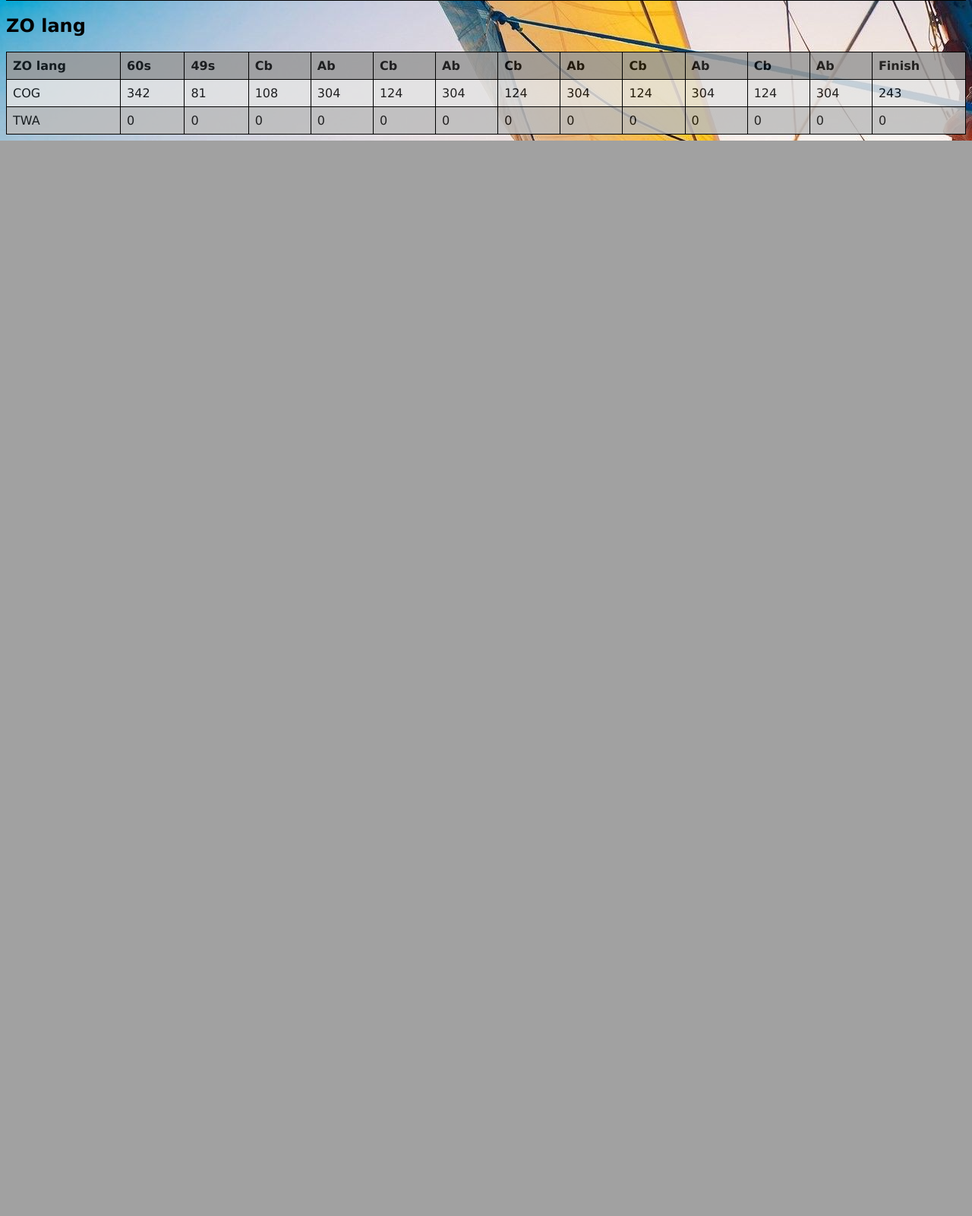
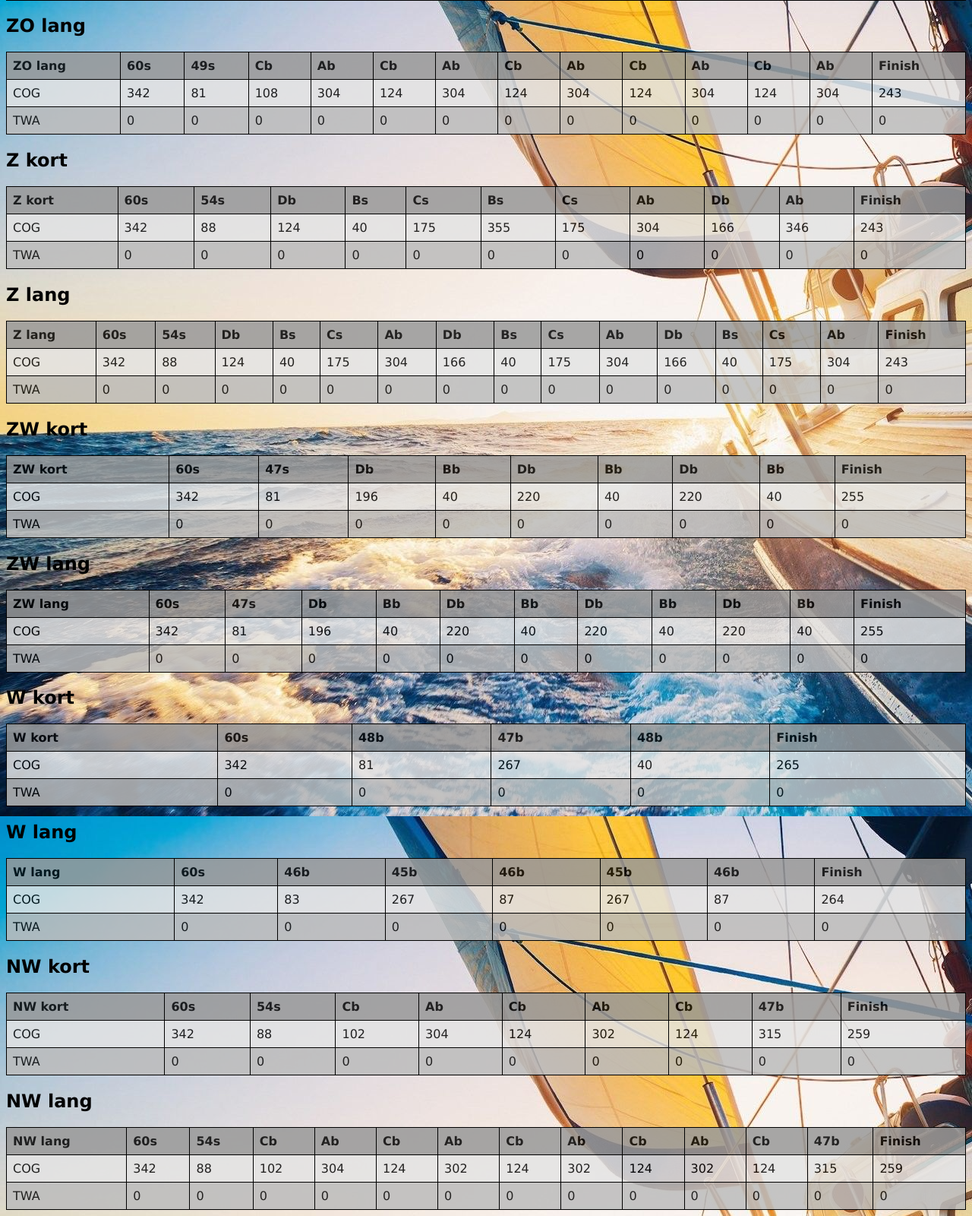
Before and after one commit to eriksnijder/spikant, a Flask app: page / in a window 1280 px wide. Shown: the part 1326-2926 px from the top of the page at 76% size. Before the commit the page ends 1511 px from the top, so only its background shows below. Run offline with Flask 3, Linux system fonts and the light colour scheme.

Commit message:
alle banen toegevoegd

```diff
--- a/app.py
+++ b/app.py
@@ -44,6 +44,46 @@ def index():
         'rows8': [
             ['COG', 342,81,108,304,124,304,124,304,124,304,124,304,243],
             ['TWA', 0, 0, 0, 0, 0, 0, 0, 0, 0, 0, 0, 0, 0] # Empty for calculation
+        ],
+        'columns9': ['Z kort', '60s', '54s', 'Db', 'Bs', 'Cs', 'Bs', 'Cs', 'Ab', 'Db', 'Ab', 'Finish'],
+        'rows9': [
+            ['COG', 342,88,124,40,175,355,175,304,166,346,243],
+            ['TWA', 0, 0, 0, 0, 0, 0, 0, 0, 0, 0, 0] # Empty for calculation
+        ],
+        'columns10': ['Z lang', '60s', '54s', 'Db', 'Bs', 'Cs', 'Ab', 'Db', 'Bs', 'Cs', 'Ab', 'Db', 'Bs', 'Cs', 'Ab', 'Finish'],
+        'rows10': [
+            ['COG', 342,88,124,40,175,304,166,40,175,304,166,40,175,304,243],
+            ['TWA', 0, 0, 0, 0, 0, 0, 0, 0, 0, 0, 0, 0, 0, 0, 0] # Empty for calculation
+        ],
+        'columns11': ['ZW kort', '60s', '47s', 'Db', 'Bb', 'Db', 'Bb', 'Db', 'Bb', 'Finish'],
+        'rows11': [
+            ['COG', 342,81,196,40,220,40,220,40,255],
+            ['TWA', 0, 0, 0, 0, 0, 0, 0, 0, 0] # Empty for calculation
+        ],
+        'columns12': ['ZW lang', '60s', '47s', 'Db', 'Bb', 'Db', 'Bb', 'Db', 'Bb', 'Db', 'Bb', 'Finish'],
+        'rows12': [
+            ['COG', 342,81,196,40,220,40,220,40,220,40,255],
+            ['TWA', 0, 0, 0, 0, 0, 0, 0, 0, 0, 0, 0] # Empty for calculation
+        ],
+        'columns13': ['W kort', '60s', '48b', '47b', '48b', 'Finish'],
+        'rows13': [
+            ['COG', 342,81,267,40,265],
+            ['TWA', 0, 0, 0, 0, 0] # Empty for calculation
+        ],
+        'columns14': ['W lang', '60s', '46b', '45b', '46b', '45b', '46b', 'Finish'],
+        'rows14': [
+            ['COG', 342,83,267,87,267,87,264],
+            ['TWA', 0, 0, 0, 0, 0, 0, 0] # Empty for calculation
+        ],
+        'columns15': ['NW kort', '60s', '54s', 'Cb', 'Ab', 'Cb', 'Ab', 'Cb', '47b', 'Finish'],
+        'rows15': [
+            ['COG', 342,88,102,304,124,302,124,315,259],
+            ['TWA', 0, 0, 0, 0, 0, 0, 0, 0, 0] # Empty for calculation
+        ],
+        'columns16': ['NW lang', '60s', '54s', 'Cb', 'Ab', 'Cb', 'Ab', 'Cb', 'Ab', 'Cb', 'Ab', 'Cb', '47b', 'Finish'],
+        'rows16': [
+            ['COG', 342,88,102,304,124,302,124,302,124,302,124,315,259],
+            ['TWA', 0, 0, 0, 0, 0, 0, 0, 0, 0, 0, 0, 0, 0] # Empty for calculation
         ]
     }
     return render_template('table.html', **data)
--- a/templates/table.html
+++ b/templates/table.html
@@ -200,6 +200,158 @@
         {% endfor %}
       </tbody>
     </table>
+    <h2>Z kort</h2>
+    <table>
+      <thead>
+        <tr>
+          {% for column in columns9 %}
+            <th>{{ column }}</th>
+          {% endfor %}
+        </tr>
+      </thead>
+      <tbody>
+        {% for row in rows9 %}
+          <tr>
+            {% for cell in row %}
+              <td>{{ cell }}</td>
+            {% endfor %}
+          </tr>
+        {% endfor %}
+      </tbody>
+    </table>
+    <h2>Z lang</h2>
+    <table>
+      <thead>
+        <tr>
+          {% for column in columns10 %}
+            <th>{{ column }}</th>
+          {% endfor %}
+        </tr>
+      </thead>
+      <tbody>
+        {% for row in rows10 %}
+          <tr>
+            {% for cell in row %}
+              <td>{{ cell }}</td>
+            {% endfor %}
+          </tr>
+        {% endfor %}
+      </tbody>
+    </table>
+    <h2>ZW kort</h2>
+    <table>
+      <thead>
+        <tr>
+          {% for column in columns11 %}
+            <th>{{ column }}</th>
+          {% endfor %}
+        </tr>
+      </thead>
+      <tbody>
+        {% for row in rows11 %}
+          <tr>
+            {% for cell in row %}
+              <td>{{ cell }}</td>
+            {% endfor %}
+          </tr>
+        {% endfor %}
+      </tbody>
+    </table>
+    <h2>ZW lang</h2>
+    <table>
+      <thead>
+        <tr>
+          {% for column in columns12 %}
+            <th>{{ column }}</th>
+          {% endfor %}
+        </tr>
+      </thead>
+      <tbody>
+        {% for row in rows12 %}
+          <tr>
+            {% for cell in row %}
+              <td>{{ cell }}</td>
+            {% endfor %}
+          </tr>
+        {% endfor %}
+      </tbody>
+    </table>
+    <h2>W kort</h2>
+    <table>
+      <thead>
+        <tr>
+          {% for column in columns13 %}
+            <th>{{ column }}</th>
+          {% endfor %}
+        </tr>
+      </thead>
+      <tbody>
+        {% for row in rows13 %}
+          <tr>
+            {% for cell in row %}
+              <td>{{ cell }}</td>
+            {% endfor %}
+          </tr>
+        {% endfor %}
+      </tbody>
+    </table>
+    <h2>W lang</h2>
+    <table>
+      <thead>
+        <tr>
+          {% for column in columns14 %}
+            <th>{{ column }}</th>
+          {% endfor %}
+        </tr>
+      </thead>
+      <tbody>
+        {% for row in rows14 %}
+          <tr>
+            {% for cell in row %}
+              <td>{{ cell }}</td>
+            {% endfor %}
+          </tr>
+        {% endfor %}
+      </tbody>
+    </table>
+    <h2>NW kort</h2>
+    <table>
+      <thead>
+        <tr>
+          {% for column in columns15 %}
+            <th>{{ column }}</th>
+          {% endfor %}
+        </tr>
+      </thead>
+      <tbody>
+        {% for row in rows15 %}
+          <tr>
+            {% for cell in row %}
+              <td>{{ cell }}</td>
+            {% endfor %}
+          </tr>
+        {% endfor %}
+      </tbody>
+    </table>
+    <h2>NW lang</h2>
+    <table>
+      <thead>
+        <tr>
+          {% for column in columns16 %}
+            <th>{{ column }}</th>
+          {% endfor %}
+        </tr>
+      </thead>
+      <tbody>
+        {% for row in rows16 %}
+          <tr>
+            {% for cell in row %}
+              <td>{{ cell }}</td>
+            {% endfor %}
+          </tr>
+        {% endfor %}
+      </tbody>
+    </table>
     <script>
       function calculateTable(tableIndex) {
         var inputNumber = document.getElementById('inputNumber').value;
@@ -229,14 +381,22 @@
       }
 
       function addNumber() {
-        calculateTable(1); // Call the function for the first table (N kort)
-        calculateTable(2); // Call the function for the second table (N lang)
-        calculateTable(3); // Call the function for the second table (NO kort)
-        calculateTable(4); // Call the function for the second table (NO lang)
-        calculateTable(5); // Call the function for the first table (O kort)
-        calculateTable(6); // Call the function for the second table (O lang)
-        calculateTable(7); // Call the function for the second table (ZO kort)
-        calculateTable(8); // Call the function for the second table (ZO lang)
+        calculateTable(1); // Call the function for the table (N kort)
+        calculateTable(2); // Call the function for the table (N lang)
+        calculateTable(3); // Call the function for the table (NO kort)
+        calculateTable(4); // Call the function for the table (NO lang)
+        calculateTable(5); // Call the function for the table (O kort)
+        calculateTable(6); // Call the function for the table (O lang)
+        calculateTable(7); // Call the function for the table (ZO kort)
+        calculateTable(8); // Call the function for the table (ZO lang)
+        calculateTable(9); // Call the function for the table (Z kort)
+        calculateTable(10); // Call the function for the table (Z lang)
+        calculateTable(11); // Call the function for the table (ZW kort)
+        calculateTable(12); // Call the function for the table (ZW lang)
+        calculateTable(13); // Call the function for the table (W kort)
+        calculateTable(14); // Call the function for the table (W lang)
+        calculateTable(15); // Call the function for the table (NW kort)
+        calculateTable(16); // Call the function for the table (NW lang)
       }
     </script>
 
```
